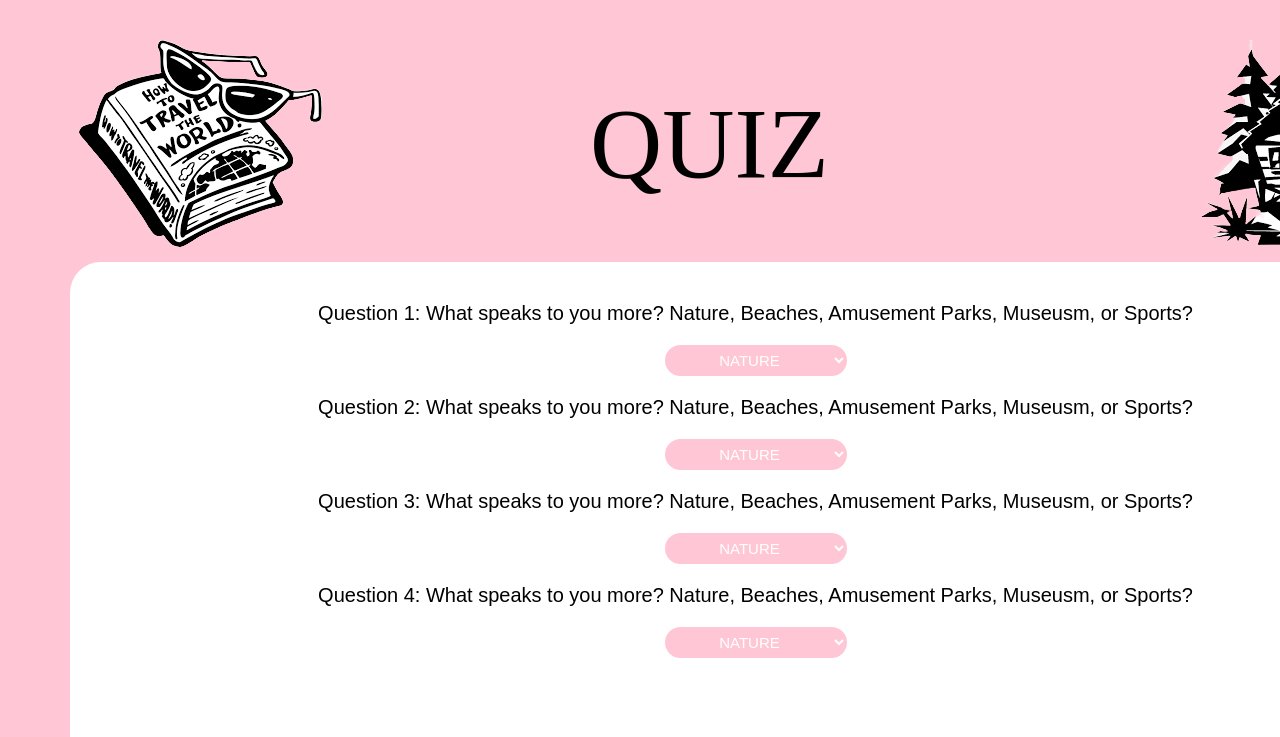
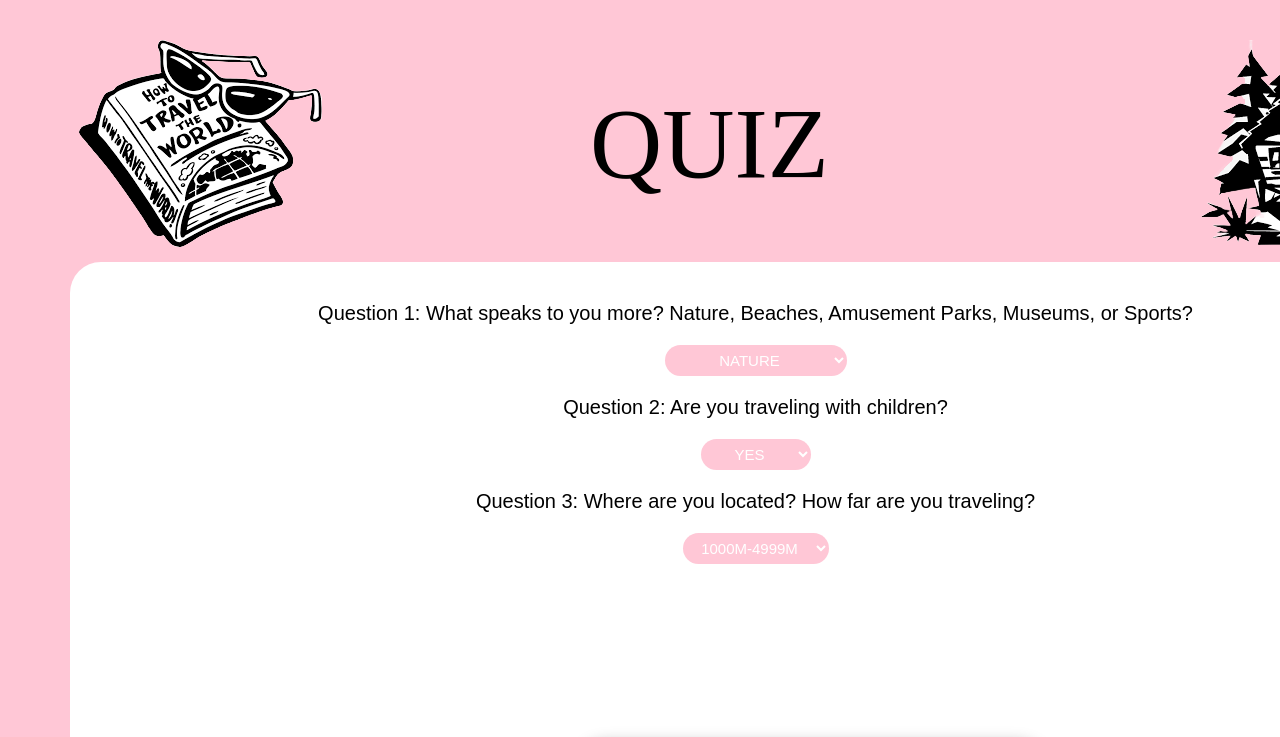
Before and after one commit to ska09634/FindYourParadise, a React (Create React App) app in the folder findyourparadise/: page /quiz in a window 1280 px wide. Shown: the top 737 px of the page. Built offline with nearby package versions, Linux system fonts and the light colour scheme; no server answers; a web font is replaced by a local one.

Commit message:
results page

```diff
--- a/findyourparadise/src/App.css
+++ b/findyourparadise/src/App.css
@@ -13,3 +13,8 @@
 .description {
   color: #F9BACB;
 }
+
+.results {
+  text-align: center;
+  list-style: none;
+}
--- a/findyourparadise/src/components/Quiz.css
+++ b/findyourparadise/src/components/Quiz.css
@@ -7,7 +7,6 @@
     gap: 20px;
     height: 982px;
     padding: 0 70px;
-
 }
 
 h1{
@@ -88,7 +87,7 @@ Quiz form
 }
 
 .rec label {
-    text-align: left;
+    text-align: center;
     display: block;
     font-size: 20px;
     margin-top: 10px;
@@ -109,7 +108,7 @@ button {
     border-radius: 32px;
     text-align: center;
     position: absolute;
-    top: 80%;
+    top: 65%;
     -ms-transform: translateY(-50%);
     transform: translateY(-10%);
     margin-left: 30px;
--- a/findyourparadise/src/components/Quiz.js
+++ b/findyourparadise/src/components/Quiz.js
@@ -39,7 +39,7 @@ function Quiz() {
 
         <div className="rec">
             <form>
-                <label>Question 1: What speaks to you more? Nature, Beaches, Amusement Parks, Museusm, or Sports?</label>
+                <label>Question 1: What speaks to you more? Nature, Beaches, Amusement Parks, Museums, or Sports?</label>
                     <select value={selects} onChange={e=>setSelects(e.target.value)}>
                         <option value="nature">Nature</option>
                         <option value="beaches">Beaches</option>
@@ -48,31 +48,18 @@ function Quiz() {
                         <option value="sports">Sports</option>
                     </select>
 
-                    <label>Question 2: What speaks to you more? Nature, Beaches, Amusement Parks, Museusm, or Sports?</label>
+                    <label>Question 2: Are you traveling with children?</label>
                     <select value={selects} onChange={e=>setSelects(e.target.value)}>
-                        <option value="nature">Nature</option>
-                        <option value="beaches">Beaches</option>
-                        <option value="aparks">Amusement Parks</option>
-                        <option value="museums">Museums</option>
-                        <option value="sports">Sports</option>
+                        <option value="yes">yes</option>
+                        <option value="no">no</option>
+                        <option value="not sure">not sure</option>
                     </select>
 
-                    <label>Question 3: What speaks to you more? Nature, Beaches, Amusement Parks, Museusm, or Sports?</label>
+                    <label>Question 3: Where are you located? How far are you traveling?</label>
                     <select value={selects} onChange={e=>setSelects(e.target.value)}>
-                        <option value="nature">Nature</option>
-                        <option value="beaches">Beaches</option>
-                        <option value="aparks">Amusement Parks</option>
-                        <option value="museums">Museums</option>
-                        <option value="sports">Sports</option>
-                    </select>
-
-                    <label>Question 4: What speaks to you more? Nature, Beaches, Amusement Parks, Museusm, or Sports?</label>
-                    <select value={selects} onChange={e=>setSelects(e.target.value)}>
-                        <option value="nature">Nature</option>
-                        <option value="beaches">Beaches</option>
-                        <option value="aparks">Amusement Parks</option>
-                        <option value="museums">Museums</option>
-                        <option value="sports">Sports</option>
+                        <option value="1000m-4999m">1000m-4999m</option>
+                        <option value="5000m-9999m">5000m-9999m</option>
+                        <option value="10000m-15000m">10000m-15000m</option>
                     </select>
             </form>
 
```
